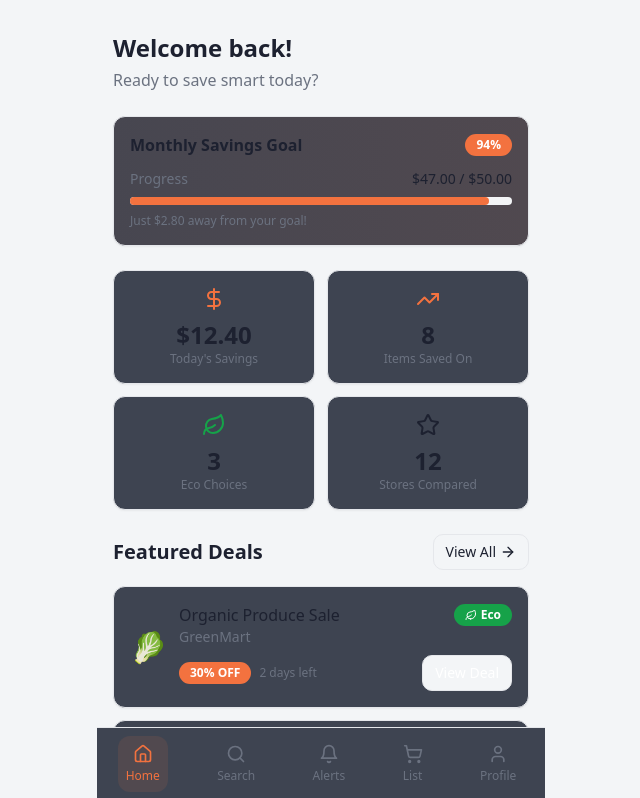
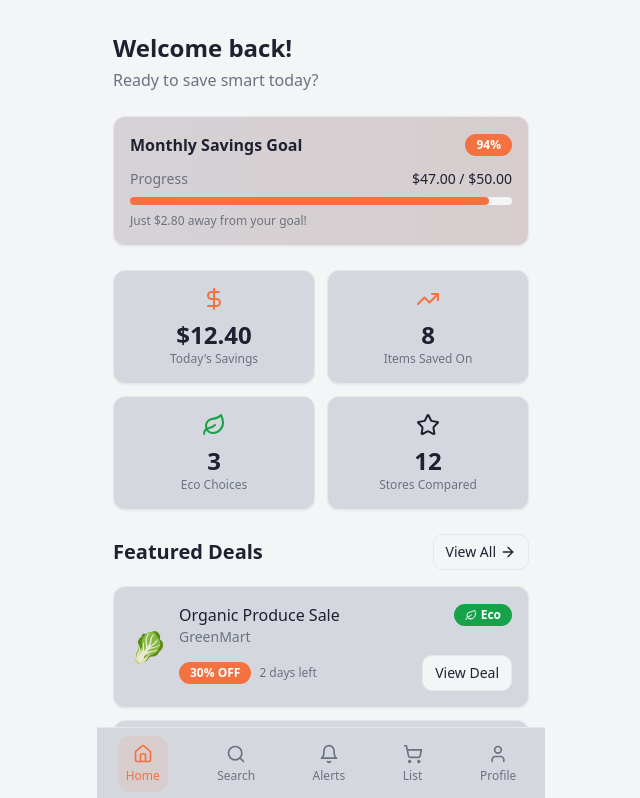
Before and after one commit to rishikaandh/smart-save-eco, a React (Vite) app: page / in a window 1280 px wide. Shown: the top 798 px of the page, without its empty margins (319-959 px from the left). Built offline with nearby package versions, Linux system fonts and the light colour scheme; the HTML template or start-up script is replaced by a standard one.

Commit message:
Refine card colors

```diff
--- a/src/index.css
+++ b/src/index.css
@@ -11,8 +11,8 @@ All colors MUST be HSL.
     --background: 210 20% 96%;
     --foreground: 226 25% 15%;
 
-    --card: 220 13% 28%;
-    --card-foreground: 0 0% 100%;
+    --card: 220 13% 85%;
+    --card-foreground: 220 25% 15%;
 
     --popover: 255 255 255;
     --popover-foreground: 226 25% 15%;
@@ -44,7 +44,7 @@ All colors MUST be HSL.
     --shadow-card: 0 1px 3px 0 rgba(0, 0, 0, 0.1), 0 1px 2px -1px rgba(0, 0, 0, 0.1);
     --shadow-elevated: 0 10px 15px -3px rgba(0, 0, 0, 0.1), 0 4px 6px -4px rgba(0, 0, 0, 0.1);
 
-    --sidebar-background: 220 13% 28%;
+    --sidebar-background: 220 13% 85%;
 
     --sidebar-foreground: 240 5.3% 26.1%;
 
```
